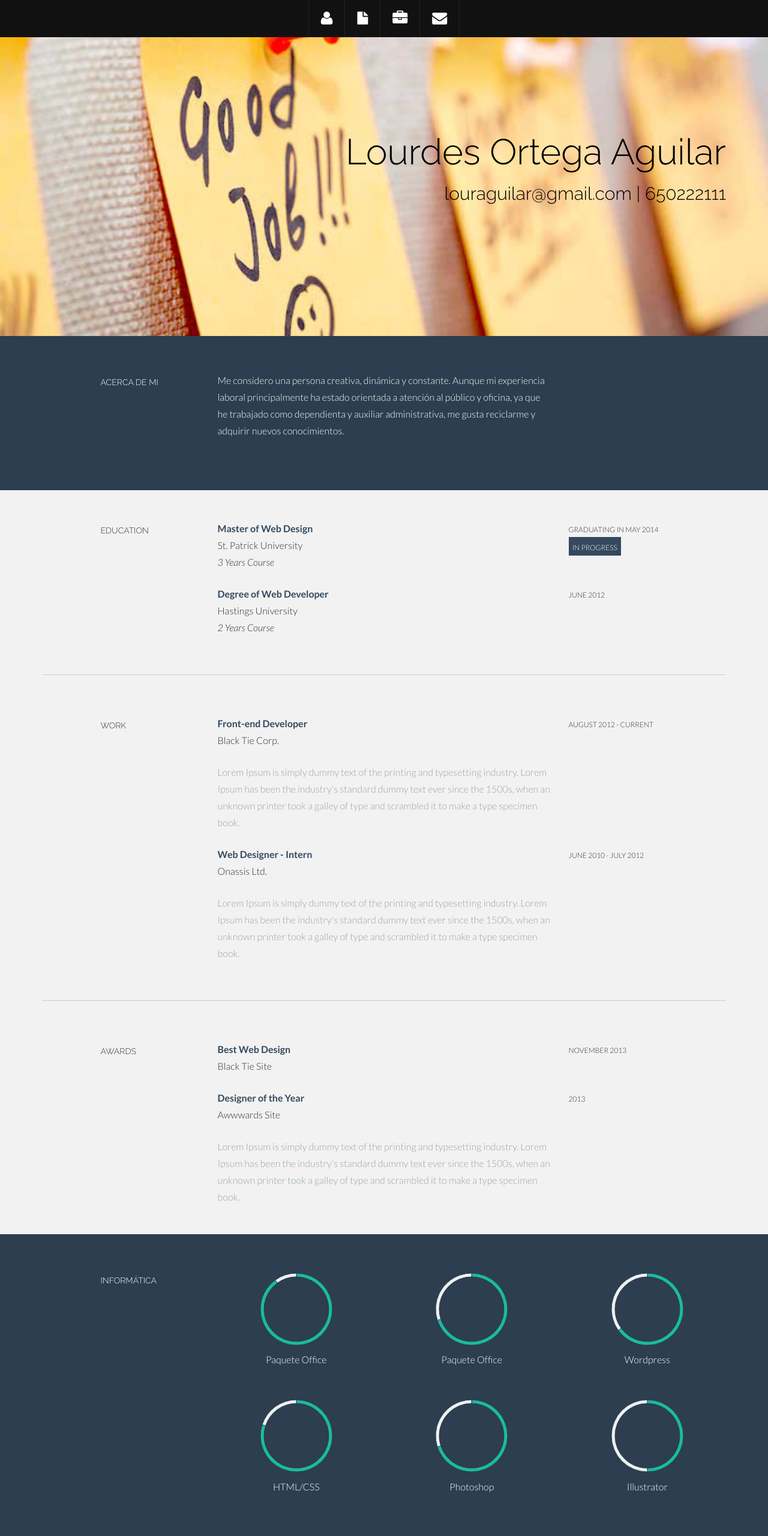
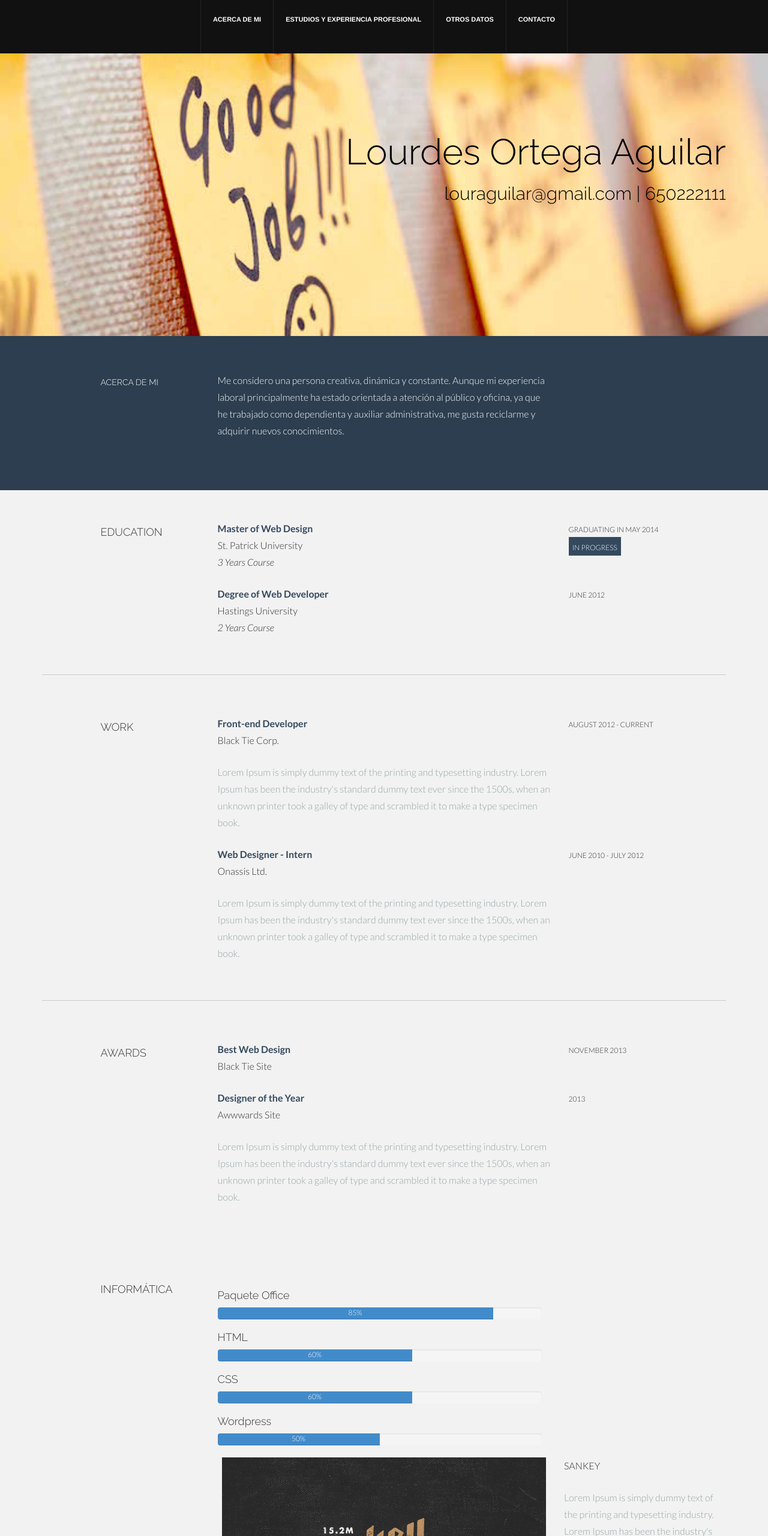
Before and after one commit to valdeweb/curriculum-web, a plain HTML site: page Theme/index.html in a window 1280 px wide. Shown: the top 2560 px of the page at 60% size. Drawn offline with Linux system fonts and the light colour scheme.

Commit message:
añado contenido

```diff
--- a/Theme/index.html
+++ b/Theme/index.html
@@ -39,10 +39,18 @@
 				<div class="row">
 					<div class="dropdown">
 						<ul id="nav" class="nav">
-							<li class="menu-item"><a class="smoothScroll" href="#about" title="Acerca de mi"><i class="icon-user"></i></a></li>
-							<li class="menu-item"><a class="smoothScroll" href="#resume" title="Resume"><i class="icon-file"></i></a></li>
-							<li class="menu-item"><a class="smoothScroll" href="#work" title="Works"><i class="icon-briefcase"></i></a></li>
-							<li class="menu-item"><a class="smoothScroll" href="#contact" title="Contact"><i class="icon-envelope"></i></a></li>
+							<li class="menu-item"><a class="smoothScroll" href="#about" title="Acerca de mi">
+                            <p><strong>ACERCA DE MI</strong></p>
+                            <!-- <i class="icon-user"></i></a></li> -->
+							<li class="menu-item"><a class="smoothScroll" href="#resume" title="Resume">
+                            <P><strong>ESTUDIOS Y EXPERIENCIA PROFESIONAL</strong></P>
+                            <!-- <i class="icon-file"></i></a></li> -->
+							<li class="menu-item"><a class="smoothScroll" href="#work" title="Works">
+                            <P><strong>OTROS DATOS</strong></P>
+                            <!--  <i class="icon-briefcase"></i></a></li>  -->
+							<li class="menu-item"><a class="smoothScroll" href="#contact" title="Contact">
+                            <p><strong>CONTACTO</strong></p>
+                            <!-- <i class="icon-envelope"></i></a></li> -->
 						</ul><!--/ uL#nav -->
 					</div><!-- /.dropdown -->
 
@@ -92,7 +100,7 @@
 		<div class="row">
 
 				<div class="col-lg-2 col-lg-offset-1">
-					<h5>EDUCATION</h5>
+					<h4>EDUCATION</h4>
 				</div>
 				<div class="col-lg-6">
 					<p><t>Master of Web Design</t><br/>
@@ -127,7 +135,7 @@
 		<div class="row">
 
 				<div class="col-lg-2 col-lg-offset-1">
-					<h5>WORK</h5>
+					<h4>WORK</h4>
 				</div>
 				<div class="col-lg-6">
 					<p><t>Front-end Developer</t><br/>
@@ -158,7 +166,7 @@
 	<div class="container desc">
 		<div class="row">
 				<div class="col-lg-2 col-lg-offset-1">
-					<h5>AWARDS</h5>
+					<h4>AWARDS</h4>
 				</div>
 				<div class="col-lg-6">
 					<p><t>Best Web Design</t><br/>
@@ -185,7 +193,7 @@
 
 
 	<!--SKILLS DESCRIPTION -->
-	<div id="skillswrap">
+	<!--  <div id="skillswrap">
 		<div class="container">
 			<div class="row">
 					<div class="col-lg-2 col-lg-offset-1">
@@ -313,17 +321,61 @@
 	<div class="container desc">
 		<div class="row">
 				<div class="col-lg-2 col-lg-offset-1">
-					<h5>PORTFOLIO</h5>
+					<h4>INFORMÁTICA</h4>
 				</div>
-				<div class="col-lg-6">
-					<p><img class="img-responsive" src="assets/img/port01.jpg" alt=""></p>
+				<div class="col-lg-12">
+					<!-- <p><img class="img-responsive" src="assets/img/port01.jpg" alt=""></p> -->
+
+                <div class="col-sm-6 wow fadeInDown">
+                    <div class="skill">
+                        <h2></h2>
+
+
+                        <div class="progress-wrap">
+                            <h4>Paquete Office</h4>
+                            <div class="progress">
+                              <div class="progress-bar  color1" role="progressbar" aria-valuenow="40" aria-valuemin="0" aria-valuemax="100" style="width: 85%">
+                                <span class="bar-width">85%</span>
+                              </div>
+
+                            </div>
+                        </div>
+
+                        <div class="progress-wrap">
+                            <h4>HTML</h4>
+                            <div class="progress">
+                              <div class="progress-bar color2" role="progressbar" aria-valuenow="20" aria-valuemin="0" aria-valuemax="100" style="width: 60%">
+                               <span class="bar-width">60%</span>
+                              </div>
+                            </div>
+                        </div>
+
+                        <div class="progress-wrap">
+                            <h4>CSS</h4>
+                            <div class="progress">
+                              <div class="progress-bar color3" role="progressbar" aria-valuenow="60" aria-valuemin="0" aria-valuemax="100" style="width: 60%">
+                                <span class="bar-width">60%</span>
+                              </div>
+                            </div>
+                        </div>
+
+                        <div class="progress-wrap">
+                            <h4>Wordpress</h4>
+                            <div class="progress">
+                              <div class="progress-bar color4" role="progressbar" aria-valuenow="80" aria-valuemin="0" aria-valuemax="100" style="width: 50%">
+                                <span class="bar-width">50%</span>
+                              </div>
+                            </div>
+                        </div>
+                    </div>
+
 				</div>
-				<div class="col-lg-3">
+				<!-- <div class="col-lg-3">
 					<p>CANALS OF ENGLAND</p>
 				<p><more>Lorem Ipsum is simply dummy text of the printing and typesetting industry. Lorem Ipsum has been the industry's standard dummy text ever since the 1500s, when an unknown printer took a galley of type and scrambled it to make a type specimen book.<br/><br/>
 					<sm><i class="icon-tag"></i> design</sm></more>
 				</p>
-				</div>
+				</div> -->
 
 				<div class="col-lg-6 col-lg-offset-3">
 					<p><img class="img-responsive" src="assets/img/port02.jpg" alt=""></p>
```
Also changed, not shown: Theme/assets/css/bootstrap.css.
